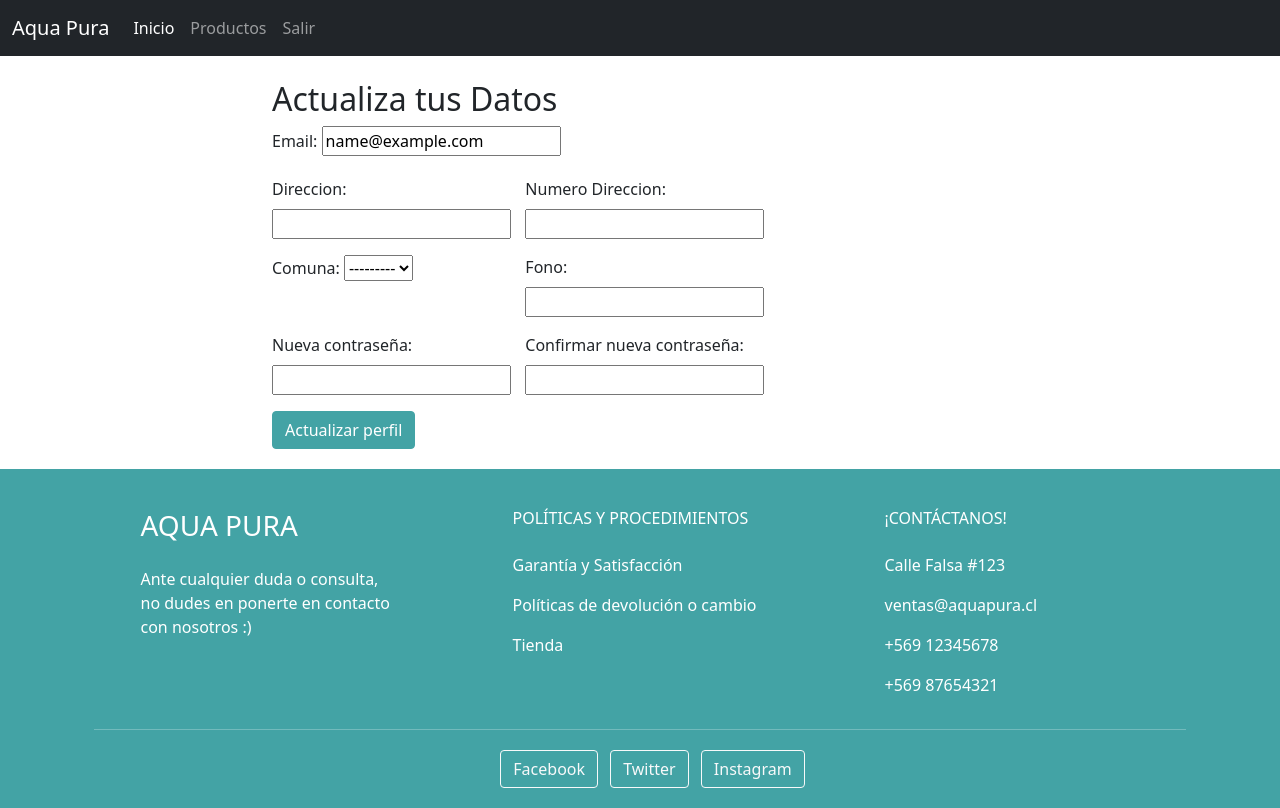
After one commit to EvelynCorreaRuiz/tesisPuraAqua, a Django app: page /profile/ in a window 1280 px wide. The commit adds this page. Run offline with Django 4.2, Linux system fonts and the light colour scheme; the visitor is signed in with stand-in values (Sample User, id 1); data that the repository does not hold is empty.

Commit message:
Actualizado, falta ordenar front

```diff
--- a/appPuraAqua/forms.py
+++ b/appPuraAqua/forms.py
@@ -1,6 +1,7 @@
 from django import forms
 from django.contrib.auth.forms import UserCreationForm
 from django.contrib.auth import get_user_model
+from django.contrib.auth.forms import UserChangeForm
 
 User = get_user_model()
 
@@ -17,4 +18,28 @@ class RegisterForm(UserCreationForm):
             user.save()
         return user
 
-    # password =forms.CharField(widget=forms.PasswordInput())
+
+
+class ProfileUpdateForm(UserChangeForm):
+    password1 = forms.CharField(label='Nueva contraseña', widget=forms.PasswordInput, required=False)
+    password2 = forms.CharField(label='Confirmar nueva contraseña', widget=forms.PasswordInput, required=False)
+
+    class Meta:
+        model = User
+        fields = ("email", 'address', "numberAddress", "comuna", "phone", 'password1', 'password2')
+
+    def clean_password2(self):
+        password1 = self.cleaned_data.get("password1")
+        password2 = self.cleaned_data.get("password2")
+        if password1 and password2 and password1 != password2:
+            raise forms.ValidationError("Las contraseñas no coinciden")
+        return password2
+
+    def save(self, commit=True):
+        user = super().save(commit=False)
+        password1 = self.cleaned_data.get("password1")
+        if password1:
+            user.set_password(password1)
+        if commit:
+            user.save()
+        return user
--- a/appPuraAqua/models.py
+++ b/appPuraAqua/models.py
@@ -14,11 +14,11 @@ class CustomPasswordValidator:
             raise ValidationError(_("La contraseña debe contener al menos un número"))
         if not any(char.isupper() for char in password):
             raise ValidationError(_("La contraseña debe contener al menos una letra mayúscula"))
-        if not any(char in '!@#$%^&*()_+' for char in password):
-            raise ValidationError(_("La contraseña debe contener al menos un carácter especial (!, @, #, $, %, ^, &, *, (, ), _, +)"))
+        if not any(char in '!@#$%^&*()_+.' for char in password):  # Agregado el punto '.' aquí
+            raise ValidationError(_("La contraseña debe contener al menos un carácter especial (!, @, #, $, %, ^, &, *, (, ), _, +, .)"))  # Agregado el punto '.' aquí
 
     def get_help_text(self):
-        return _("""Tu contraseña debe contener al menos 12 caracteres, un número, una letra mayúscula y un carácter especial (!, @, #, $, %, ^, &, *, (, ), _, +)""")
+        return _("""Tu contraseña debe contener al menos 12 caracteres, un número, una letra mayúscula y un carácter especial (!, @, #, $, %, ^, &, *, (, ), _, +, .)""")  # Agregado el punto '.' aquí
 
 class CustomUserManager(BaseUserManager):
     def create_user(self, email, password=None, **extra_fields):
@@ -49,7 +49,7 @@ class Comuna(models.Model):
 class User(AbstractUser):
     username = models.CharField(max_length=150, unique=True, blank=True, null=True)  # username is not required
     USERNAME_FIELD = 'email'
-    REQUIRED_FIELDS = ['first_name', 'last_name']
+    REQUIRED_FIELDS = ['first_name', 'last_name', "rut"]
 
     objects = CustomUserManager()  # use the custom manager
 
@@ -69,7 +69,12 @@ class User(AbstractUser):
     phone = models.CharField(validators=[phone_validator], max_length=12)
     address = models.CharField(max_length=50)
     city = models.CharField(max_length=20)
-    numberAddress = models.CharField(max_length=10)
+
+    number_validator = RegexValidator(
+        regex=r'^\d+$',
+        message="El número de dirección debe contener solo dígitos"
+    )
+    numberAddress = models.CharField(validators=[number_validator], max_length=10)
     birthdate = models.DateField(default=date.today)
 
     class Meta:
@@ -80,14 +85,15 @@ class User(AbstractUser):
 class Product(models.Model):
     name = models.CharField(max_length=255)
     quantity = models.PositiveIntegerField()
-    price = models.DecimalField(max_digits=6, decimal_places=2)
+    price = models.DecimalField(max_digits=6, decimal_places=0)
+    imagen = models.ImageField(upload_to='products', null=True, blank=True)
 
     def __str__(self):
         return self.name
 
 class Cart(models.Model):
     user = models.ForeignKey(User, on_delete=models.CASCADE)
-    total = models.DecimalField(max_digits=10, decimal_places=2, default=0)
+    total = models.DecimalField(max_digits=10, decimal_places=0, default=0)
 
 class CartItem(models.Model):
     cart = models.ForeignKey(Cart, on_delete=models.CASCADE)
@@ -96,7 +102,7 @@ class CartItem(models.Model):
 
 class Sale(models.Model):
     user = models.ForeignKey(User, on_delete=models.CASCADE)
-    total = models.DecimalField(max_digits=10, decimal_places=2)
+    total = models.DecimalField(max_digits=10, decimal_places=0)
     date = models.DateTimeField(auto_now_add=True)
     items = models.ManyToManyField(Product, through='SoldProduct')
 
--- /dev/null
+++ b/appPuraAqua/templates/registration/profile.html
@@ -0,0 +1,66 @@
+{% extends 'aquaPura/base.html' %} {% block content %}
+<link href="https://cdn.jsdelivr.net/npm/bootstrap@5.1.3/dist/css/bootstrap.min.css" rel="stylesheet" integrity="sha384-1BmE4kWBq78iYhFldvKuhfTAU6auU8tT94WrHftjDbrCEXSU1oBoqyl2QvZ6jIW3" crossorigin="anonymous"/>
+<div class="mt-4">
+  <div class="container">
+    <div class="row justify-content-center">
+      <div class="col-md-8 background-container">
+        <div class="col-md-8">
+          <h2>Actualiza tus Datos</h2>
+              {% if messages %}
+              <ul class="messages">
+                {% for message in messages %}
+                    <li{% if message.tags %} class="{{ message.tags }}"{% endif %}>{{ message }}</li>
+                {% endfor %}
+            </ul>
+        {% endif %}
+        <form class="row g-3" method="POST" action="{% url 'profile_update' %}">
+          {% csrf_token %}
+
+          <div class="col-8">
+              <label for="address" class="form-label" >Email:</label>
+              {{ form.email }}
+          </div>
+
+          <div class=" col-6">
+              <label for="address" class="form-label">Direccion:</label>
+              {{ form.address }}
+          </div>
+
+          <div class="col-6">
+              <label for="address" class="form-label">Numero Direccion:</label>
+              {{ form.numberAddress }}
+          </div>
+
+          <div class="col-6">
+              <label for="address" class="form-label">Comuna:</label>
+              {{ form.comuna }}
+          </div>
+
+          <div class="col-6">
+              <label for="address" class="form-label">Fono:</label>
+              {{ form.phone }}
+          </div>
+
+          <div class="col-6">
+              <label for="password1" class="form-label">Nueva contraseña:</label>
+              {{ form.password1 }}
+          </div>
+
+          <div class="col-6">
+              <label for="password2" class="form-label">Confirmar nueva contraseña:</label>
+              {{ form.password2 }}
+          </div>
+
+          <!-- Agrega aquí los demás campos que el usuario puede actualizar -->
+          <div style="margin-bottom: 20px;">
+            <button type="submit" class="btn btn-primary" style="background-color: #43a3a5; border-color: #43a3a5;">Actualizar perfil</button>
+          </div>
+
+      </form>
+        </div>
+      </div>
+    </div>
+  </div>
+</div>
+
+{% endblock %}
--- a/appPuraAqua/templates/registration/register.html
+++ b/appPuraAqua/templates/registration/register.html
@@ -17,7 +17,7 @@
   <body>
     <div class="background-radial-gradient overflow-hidden">
       <div class="container ">
-        <div class="row justify-content-center ">
+        <div class="row justify-content-center">
           <div class="col-md-8 background-register">
             <form class="row g-3" method="post">
               {% csrf_token %}
--- a/appPuraAqua/urls.py
+++ b/appPuraAqua/urls.py
@@ -1,6 +1,8 @@
 from django.urls import path
 from .views import home, products, exit, register, carrito
 from . import views
+from django.conf import settings
+from django.conf.urls.static import static
 
 urlpatterns = [
     path('', home, name='home'),
@@ -17,5 +19,6 @@ urlpatterns = [
     path('checkout/', views.checkout, name='checkout'),
     path('sale/<int:sale_id>/', views.sale_detail, name='sale_detail'),
     path('sales_overview/', views.sales_overview, name='sales_overview'),
-    path('sales_overview/', views.sales_overview, name='sales_overview'),
-]
+    path('profile/', views.profile, name='profile'),
+    path('profile_update/', views.profile_update, name='profile_update'),
+] + static(settings.MEDIA_URL, document_root=settings.MEDIA_ROOT)
--- a/appPuraAqua/views.py
+++ b/appPuraAqua/views.py
@@ -12,6 +12,29 @@ from django.shortcuts import redirect
 from django.utils import timezone
 from django.db.models import Sum
 from django.db.models import F
+from .forms import ProfileUpdateForm
+from django.contrib import messages
+from django.contrib.auth import update_session_auth_hash
+
+
+
+@login_required
+def profile(request):
+    form = ProfileUpdateForm(instance=request.user)
+    return render(request, 'registration/profile.html', {'form': form})
+
+
+def profile_update(request):
+    if request.method == 'POST':
+        form = ProfileUpdateForm(request.POST, instance=request.user)
+        if form.is_valid():
+            user = form.save()
+            update_session_auth_hash(request, user)  # Actualiza la sesión para que no se invalide después de cambiar la contraseña
+            messages.success(request, 'Tu perfil ha sido actualizado.')
+            return redirect('profile')
+    else:
+        form = ProfileUpdateForm(instance=request.user)
+    return render(request, 'registration/profile.html', {'form': form})
 
 def sales_overview(request):
     if not request.user.is_superuser:
@@ -37,10 +60,17 @@ def sale_detail(request, sale_id):
     # Renderiza la vista
     return render(request, 'aquaPura/sale_detail.html', {'sale': sale, 'sold_products': sold_products})
 
+from django.contrib import messages
+
 @login_required
 def checkout(request):
   # Obtén el carrito del usuario
   cart = Cart.objects.get(user=request.user)
+
+  # Comprueba si el total del carrito es 0
+  if cart.total == 0:
+    messages.error(request, 'No puedes realizar el checkout con un carrito vacío.')
+    return redirect('carrito')
 
   # Crea un nuevo objeto de Venta
   sale = Sale.objects.create(user=request.user, total=cart.total, date=timezone.now())
@@ -73,6 +103,9 @@ def empty_cart(request):
 
 def remove_from_cart(request, item_id):
     cart_item = get_object_or_404(CartItem, id=item_id)
+    # Resta el precio del artículo del total del carrito
+    cart_item.cart.total -= cart_item.product.price * cart_item.quantity
+    cart_item.cart.save()
     cart_item.delete()
     return redirect('carrito')
 
@@ -80,6 +113,9 @@ def increase_quantity(request, item_id):
     cart_item = get_object_or_404(CartItem, id=item_id)
     cart_item.quantity += 1
     cart_item.save()
+    # Aumenta el total del carrito
+    cart_item.cart.total += cart_item.product.price
+    cart_item.cart.save()
     return redirect('carrito')
 
 def decrease_quantity(request, item_id):
@@ -87,6 +123,9 @@ def decrease_quantity(request, item_id):
     if cart_item.quantity > 1:
         cart_item.quantity -= 1
         cart_item.save()
+        # Disminuye el total del carrito
+        cart_item.cart.total -= cart_item.product.price
+        cart_item.cart.save()
     return redirect('carrito')
 
 @login_required
```
Also changed, not shown: appPuraAqua/templates/aquaPura/carrito.html (+15 -1 lines), appPuraAqua/templates/aquaPura/products.html (+4 -4 lines), appPuraAqua/templates/registration/login.html (+13 -65 lines), static/css/login.css (added, +39 -0 lines), appPuraAqua/migrations/0001_initial.py, products/4-recargas-de-20-litros.jpg (added), products/agua-sin-gas-6-litros.jpg (added), products/cono-de-papel-para-agua-200.jpg (added), products/recarga-de-10-litros-agua-purificada.jpg (added), products/recarga-de-10-litros-agua-purificada_VuENa4K.jpg (added), products/recarga-de-20-litros-agua-purificada.jpg (added), products/recarga-de-20-litros-agua-purificada_SLbQNmF.jpg (added).
